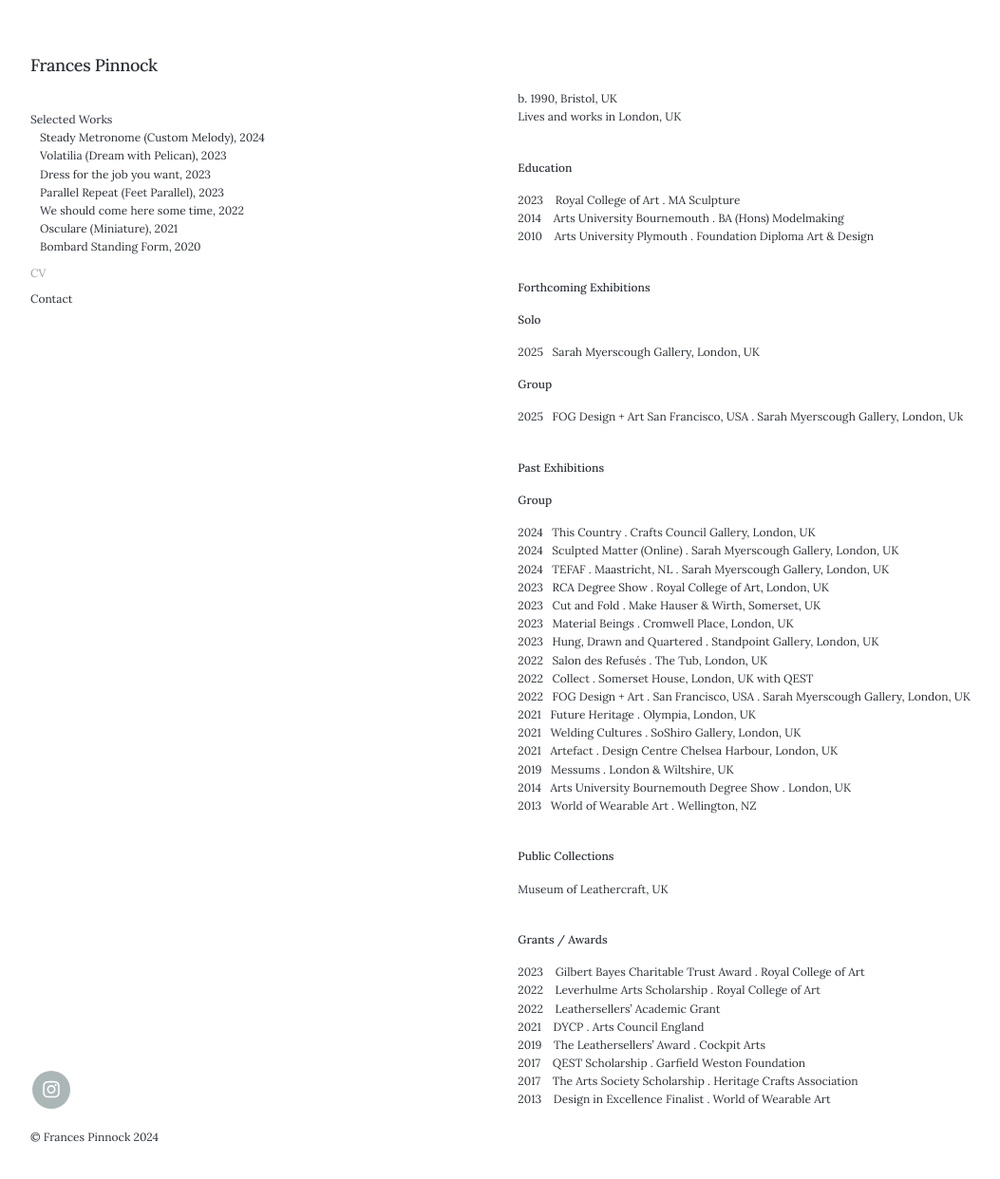
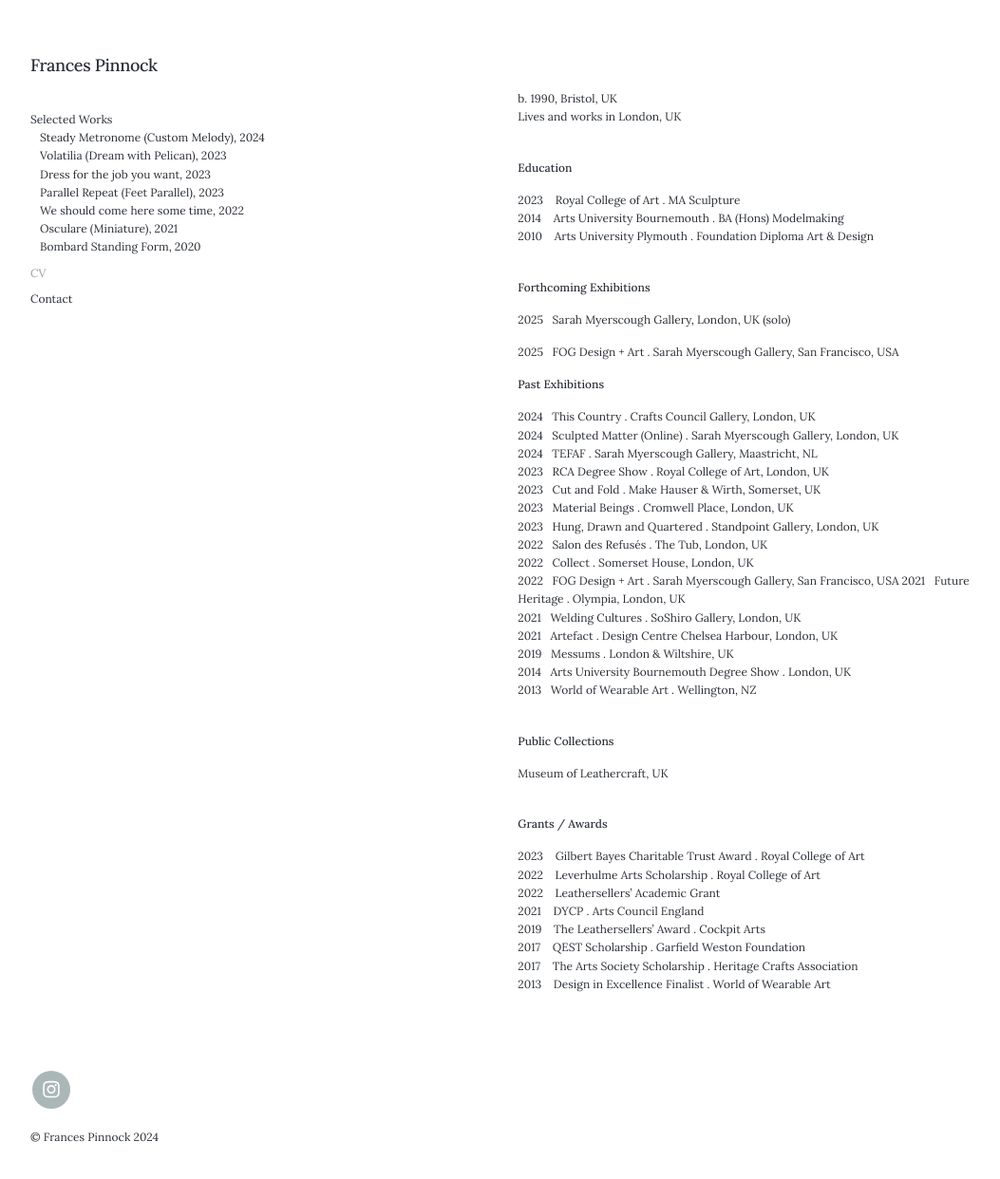
Before and after one commit to francespinnock/francespinnock.github.io, a Jekyll site: the page built from _pages/cv.md, in a window 1280 px wide and 1247 px high. Shown: the top 1242 px of the window at 95% size, without its empty margins (28-1081 px from the left). Built offline with Jekyll 4.4.1, drawn with Linux system fonts in a browser that asks for light colours; nearby versions of some CDN libraries; some web fonts are replaced.

Commit message:
Update cv.md

```diff
--- a/_pages/cv.md
+++ b/_pages/cv.md
@@ -19,30 +19,24 @@ Lives and works in London, UK
 
 **Forthcoming Exhibitions**
 
-**Solo**
-
-2025&nbsp;&nbsp;&nbsp;Sarah Myerscough Gallery, London, UK
+2025&nbsp;&nbsp;&nbsp;Sarah Myerscough Gallery, London, UK (solo)
 <br />
 
-**Group**
-
-2025&nbsp;&nbsp;&nbsp;FOG Design + Art San Francisco, USA . Sarah Myerscough Gallery, London, Uk
+2025&nbsp;&nbsp;&nbsp;FOG Design + Art . Sarah Myerscough Gallery, San Francisco, USA
 <br />
 
 **Past Exhibitions**
 
-**Group**
-
 2024&nbsp;&nbsp;&nbsp;This Country . Crafts Council Gallery, London, UK
 2024&nbsp;&nbsp;&nbsp;Sculpted Matter (Online) . Sarah Myerscough Gallery, London, UK
-2024&nbsp;&nbsp;&nbsp;TEFAF . Maastricht, NL . Sarah Myerscough Gallery, London, UK
+2024&nbsp;&nbsp;&nbsp;TEFAF . Sarah Myerscough Gallery, Maastricht, NL
 2023&nbsp;&nbsp;&nbsp;RCA Degree Show . Royal College of Art, London, UK
 2023&nbsp;&nbsp;&nbsp;Cut and Fold . Make Hauser & Wirth, Somerset, UK
 2023&nbsp;&nbsp;&nbsp;Material Beings . Cromwell Place, London, UK
 2023&nbsp;&nbsp;&nbsp;Hung, Drawn and Quartered . Standpoint Gallery, London, UK
 2022&nbsp;&nbsp;&nbsp;Salon des Refusés . The Tub, London, UK
-2022&nbsp;&nbsp;&nbsp;Collect . Somerset House, London, UK with QEST
-2022&nbsp;&nbsp;&nbsp;FOG Design + Art . San Francisco, USA . Sarah Myerscough Gallery, London, UK
+2022&nbsp;&nbsp;&nbsp;Collect . Somerset House, London, UK
+2022&nbsp;&nbsp;&nbsp;FOG Design + Art . Sarah Myerscough Gallery, San Francisco, USA
 2021&nbsp;&nbsp;&nbsp;Future Heritage . Olympia, London, UK
 2021&nbsp;&nbsp;&nbsp;Welding Cultures . SoShiro Gallery, London, UK
 2021&nbsp;&nbsp;&nbsp;Artefact . Design Centre Chelsea Harbour, London, UK
```
